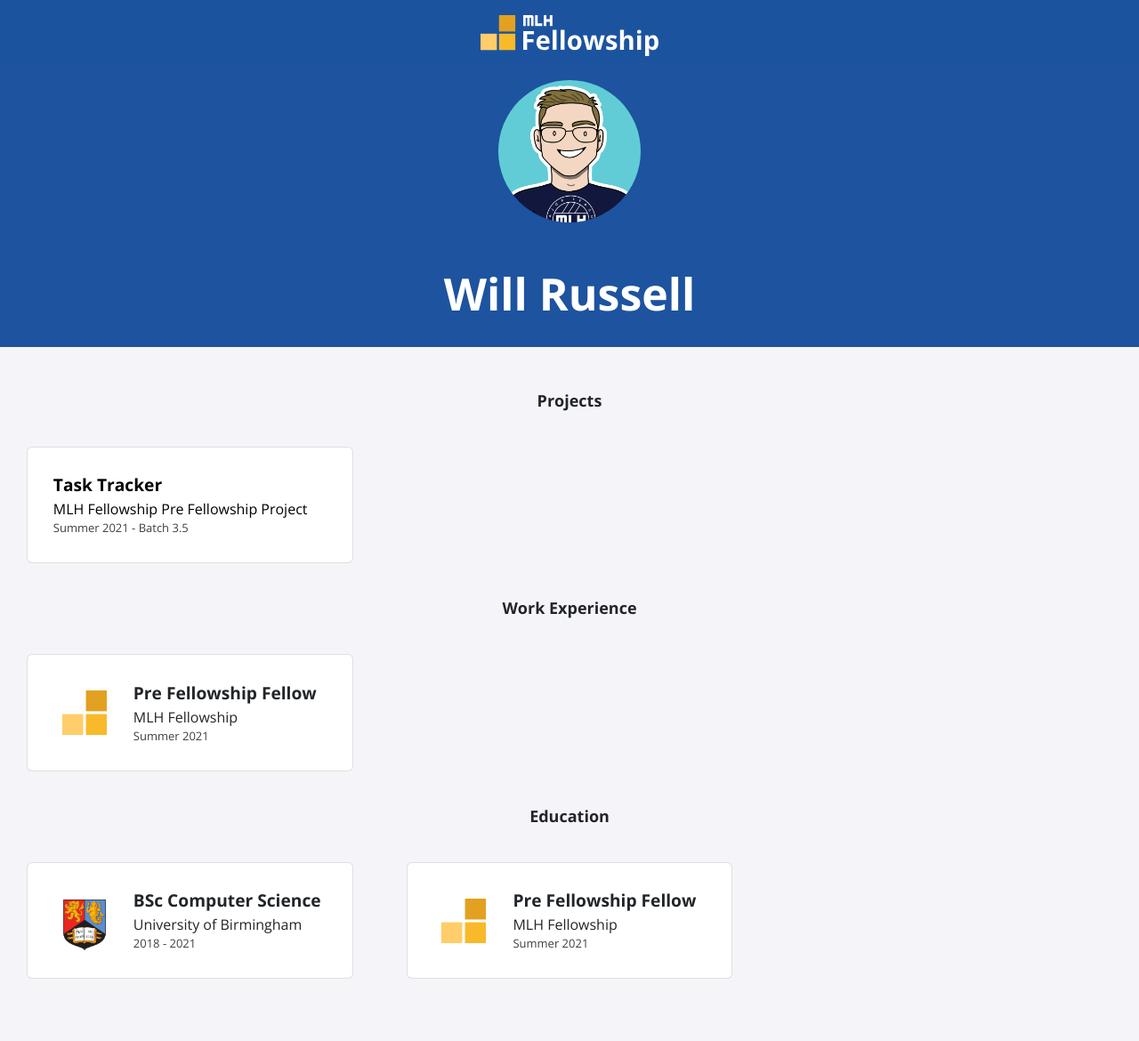
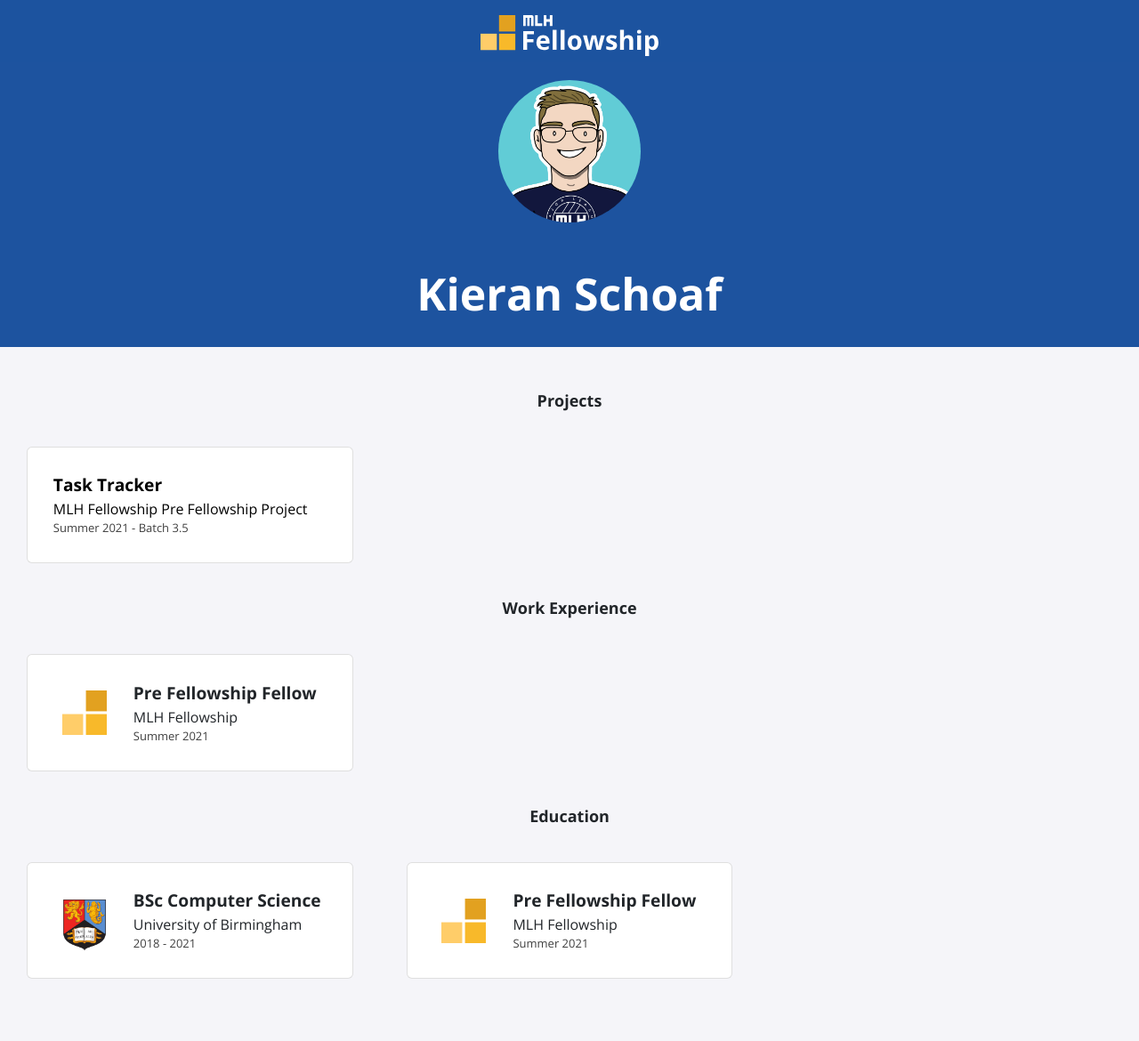
Before and after one commit to kischoaf/kischoaf.github.io, a Jekyll site: the page built from index.html, in a window 1280 px wide. Shown: the whole page at 89% size. Built offline with Jekyll 4.4.1, drawn with Linux system fonts in a browser that asks for light colours; nearby versions of some CDN libraries.

Commit message:
Update _config.yml to include to Kieran's Name and Social Media

```diff
--- a/_config.yml
+++ b/_config.yml
@@ -1,11 +1,11 @@
-title: "Will Russell"
-email: fellowship@mlh.io
+title: "Kieran Schoaf"
+email: kischoaf@gmail.com
 description: >- # this means to ignore newlines until "baseurl:"
   This is my portfolio website!
 baseurl: "/"
-url: "/"
-twitter_username: mlhacks
-github_username:  mlh-fellowship
+url: "https://kischoaf.github.io/"
+twitter_username: kischoaf
+github_username:  kischoaf
 
 sass:
   sass_dir: _sass
```
